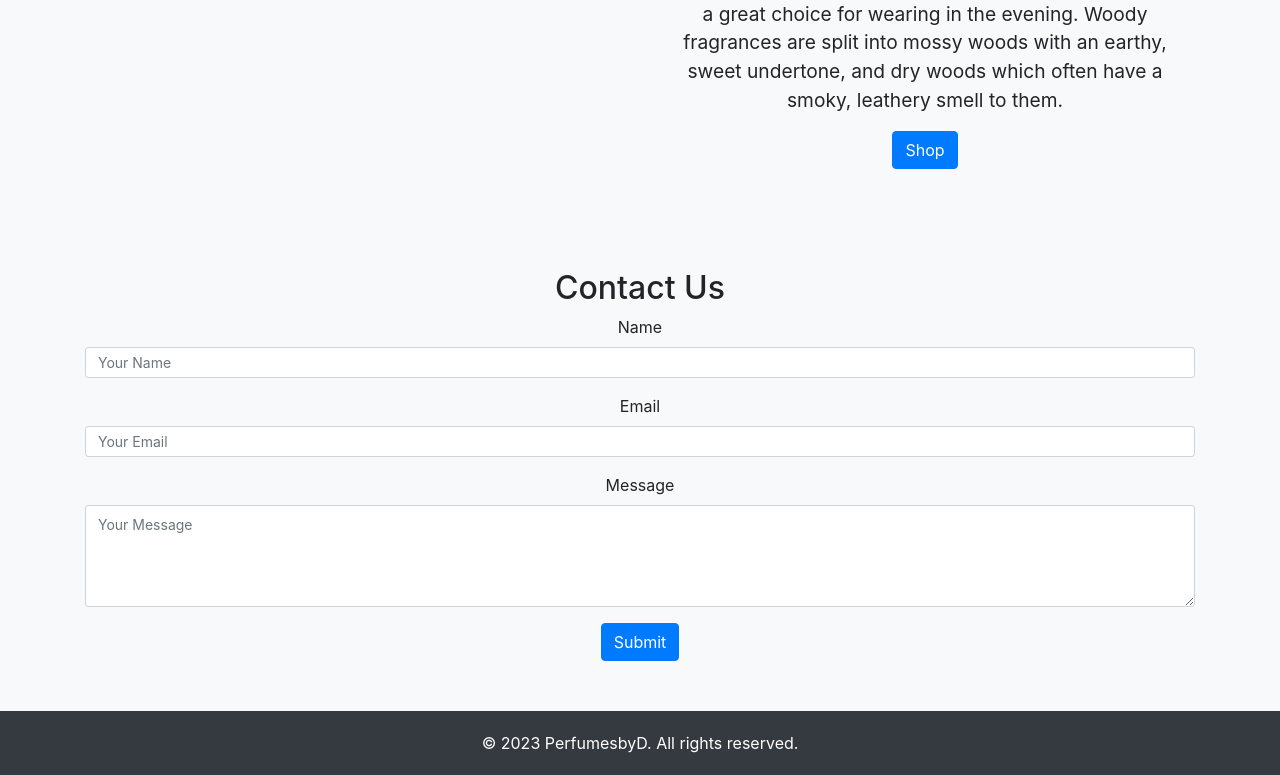
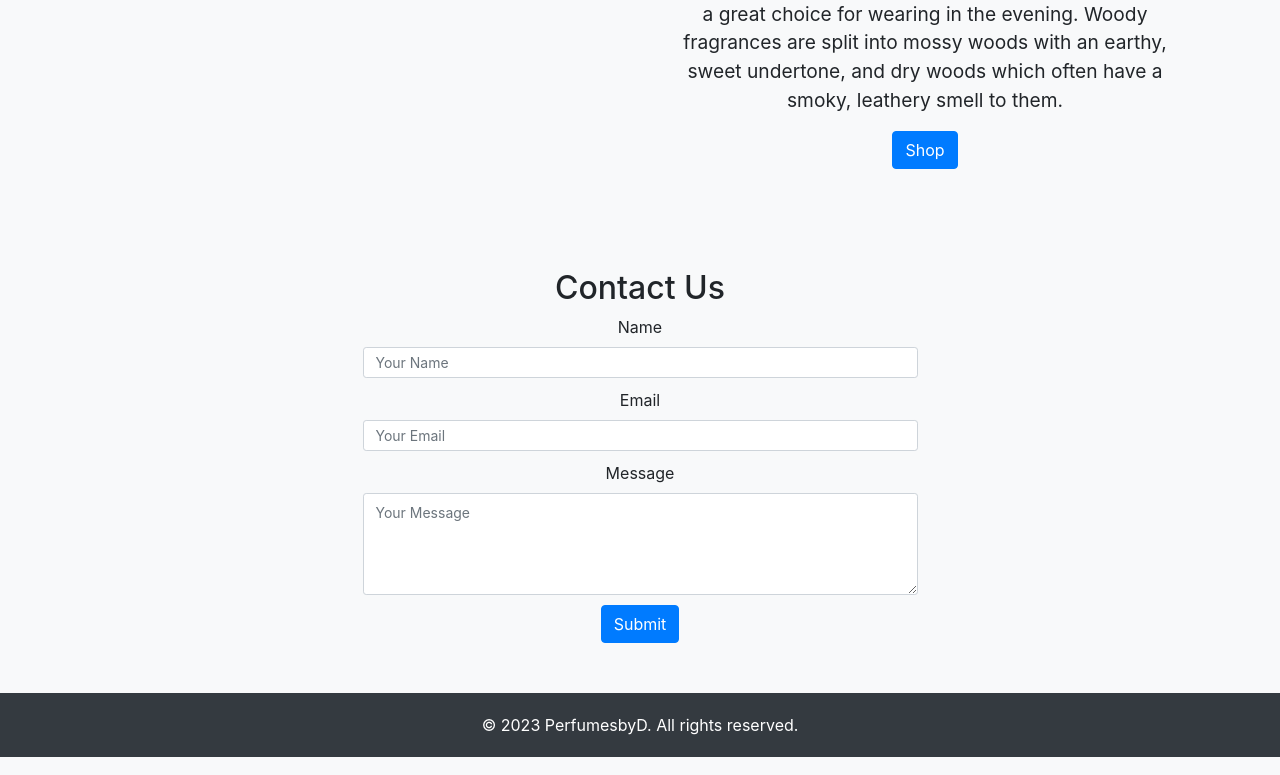
Before and after one commit to Dharan7635/perfumesbyd, a plain HTML site: page index.html in a window 1280 px wide. Shown: the part 1856-2631 px from the top of the page. Drawn offline with nearby package versions, Linux system fonts and the light colour scheme.

Commit message:
UI-improvement for contact form

```diff
--- a/index.html
+++ b/index.html
@@ -42,6 +42,11 @@
       .smaller-input {
         font-size: 14px;
         padding: 8px 12px;
+      }
+      .form-group {
+        max-width: 50%;
+        margin: auto;
+        padding-bottom: 10px;
       }
       footer {
         background-color: #343a40;
```
